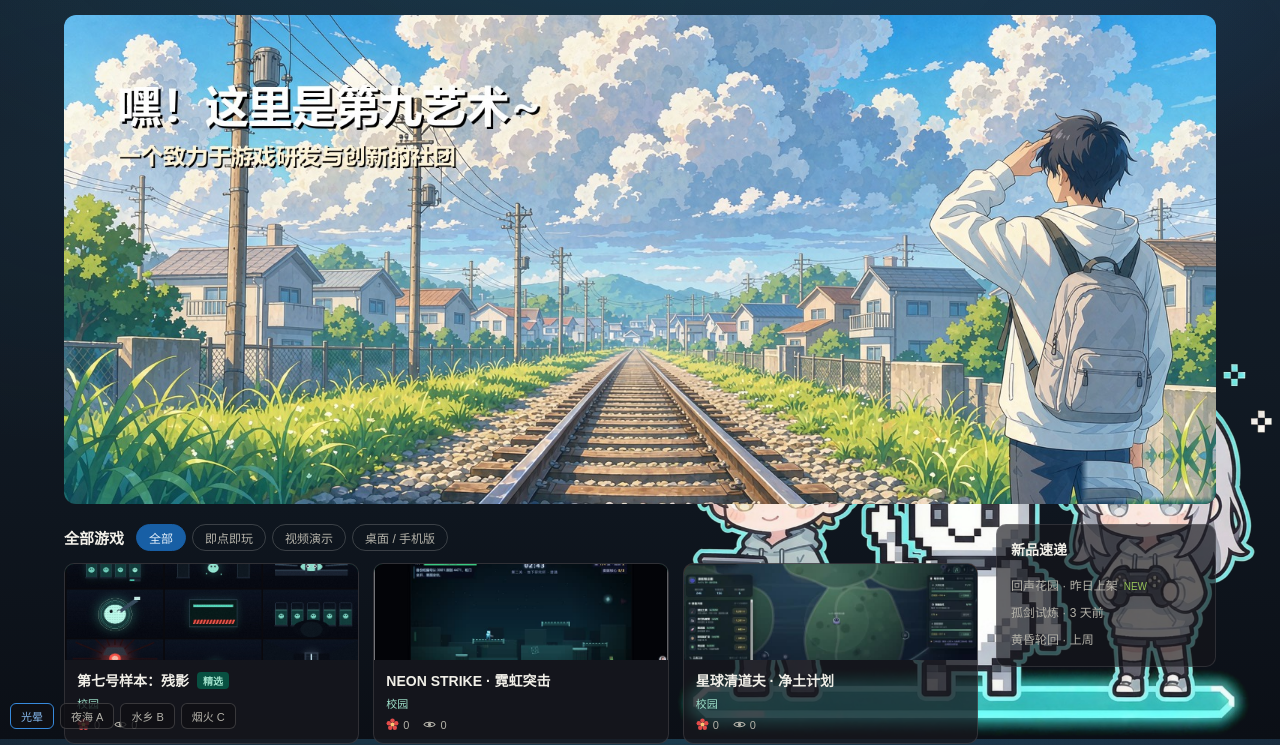
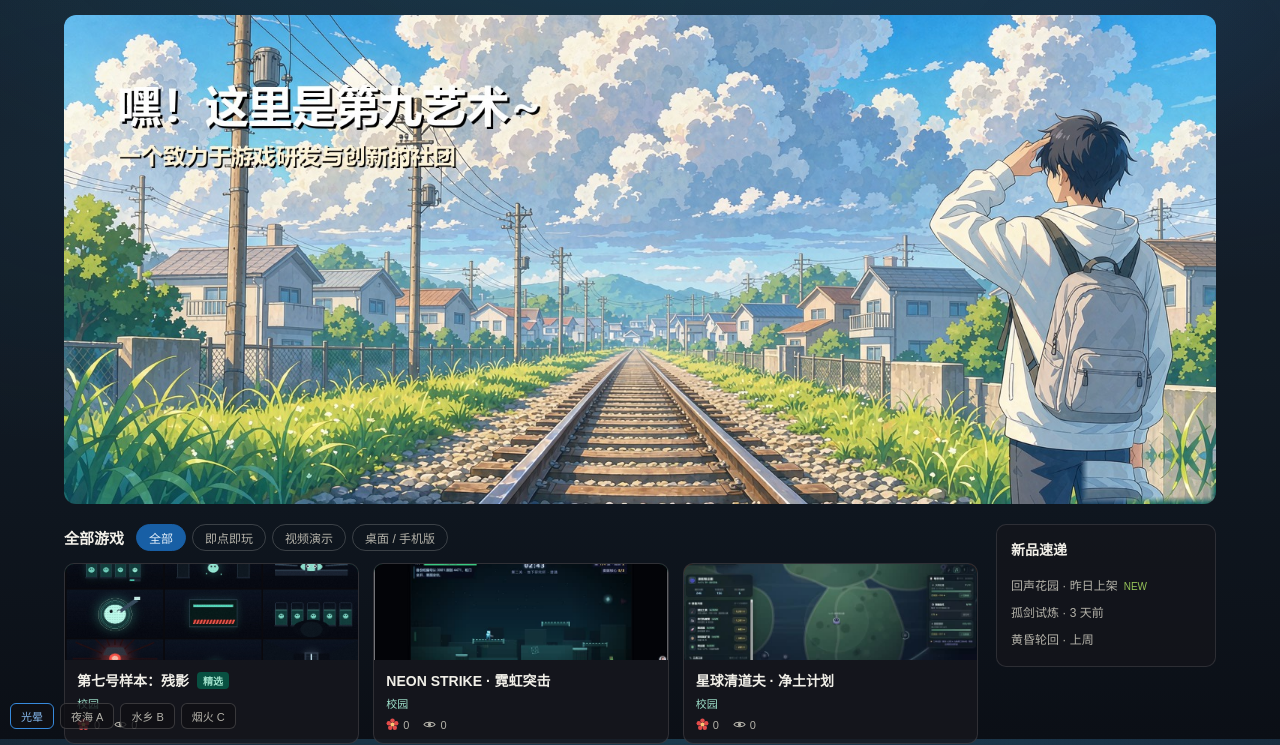
Before and after one commit to Quinoa-233/xiaoyoushe-pages, a plain HTML site: page public/index.html in a window 1280 px wide. Shown: the part 61-806 px from the top of the page. Drawn offline with Linux system fonts and the light colour scheme.

Commit message:
remove mascots

```diff
--- a/public/index.html
+++ b/public/index.html
@@ -78,12 +78,6 @@
     border-radius: 4px; padding: 2px 8px;
   }
 
-  /* Q版吉祥物三人组：贴纸风，放大立在右下角页面背景里（黑底 lighten 融合） */
-  .mascots {
-    position: fixed; right: 8px; bottom: 0; width: min(48vw, 680px);
-    mix-blend-mode: lighten;
-    pointer-events: none; z-index: 0;
-  }
   main { max-width: 1200px; margin: 0 auto; padding: 20px 24px 60px; position: relative; z-index: 1; }
   .view { display: none; }
   .view.active { display: block; }
@@ -382,7 +376,6 @@
 </head>
 <body>
 
-<img class="mascots" src="/covers/mascots.jpg" alt="">
 <header class="topbar">
   <div class="logo">第九艺术<small>校园游戏平台</small></div>
   <nav class="nav-tabs">
```
